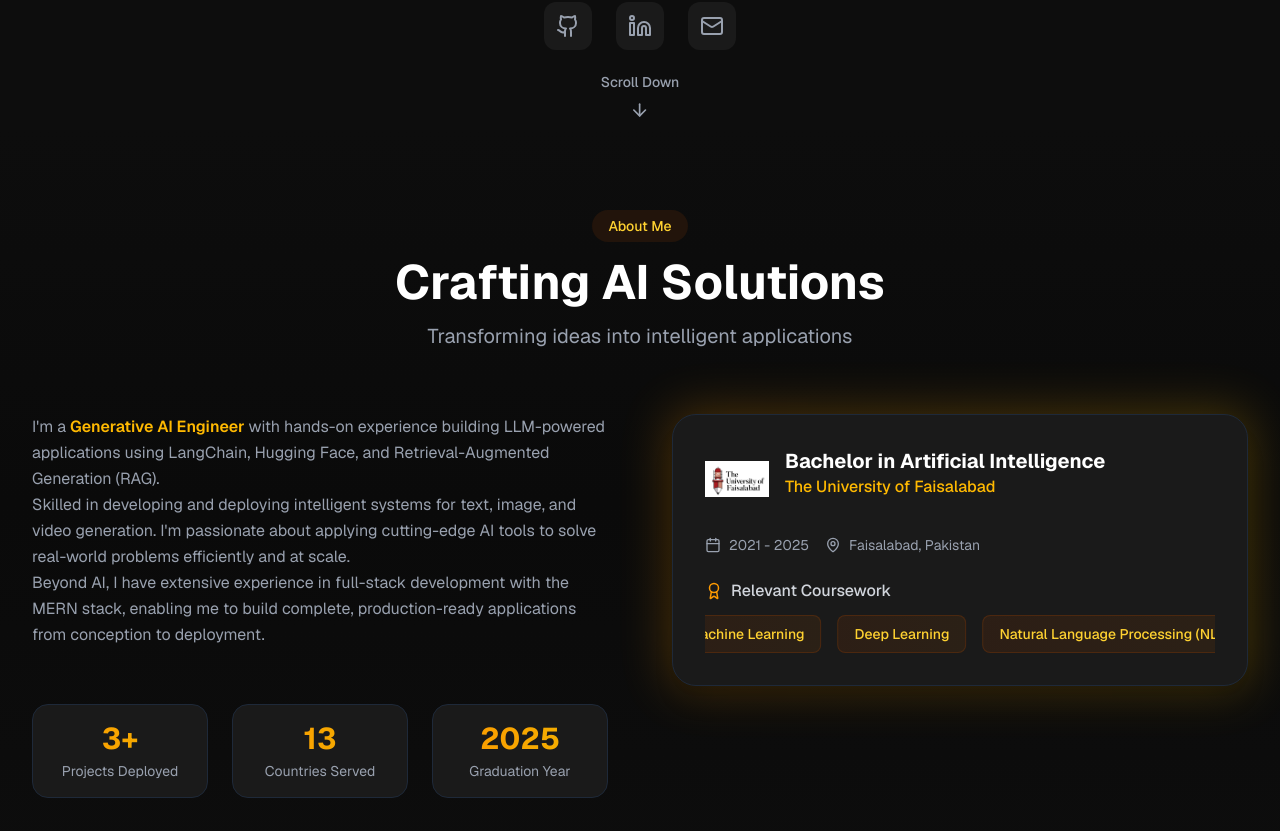
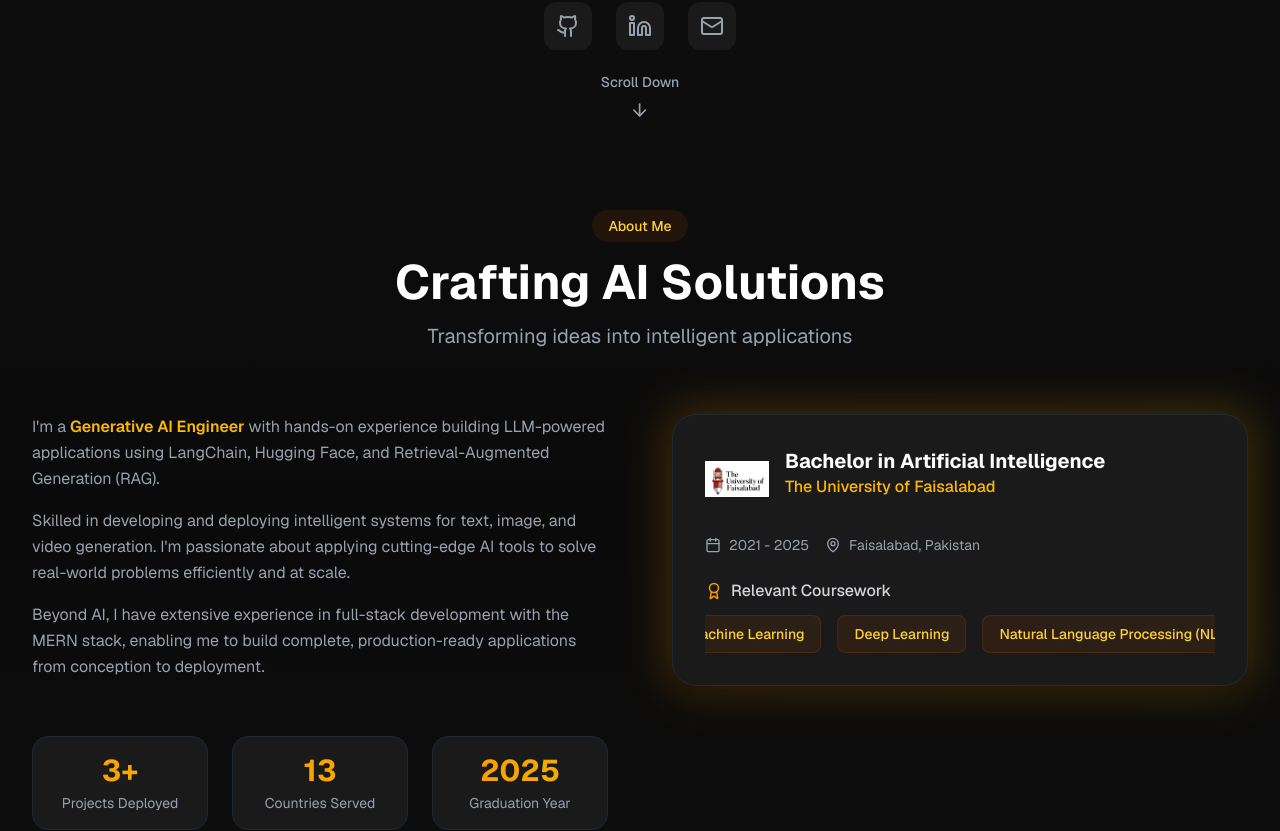
Before and after one commit to thehassans/thehassans, a Next.js app: page / in a window 1280 px wide. Shown: the part 940-1771 px from the top of the page. Built offline with nearby package versions, Linux system fonts and the light colour scheme.

Commit message:
Fix About section mobile - increase padding, fix overflow

```diff
--- a/src/components/About.tsx
+++ b/src/components/About.tsx
@@ -28,18 +28,18 @@ export default function About() {
   ]
 
   return (
-    <section id="about" className="relative py-16 sm:py-20 overflow-hidden">
+    <section id="about" className="relative py-16 sm:py-20 overflow-x-hidden">
       {/* Background */}
       <div className="absolute inset-0 bg-gradient-to-b from-white via-gray-50 to-white dark:from-[#0d0d0d] dark:via-[#0a0a0a] dark:to-[#0d0d0d]" />
 
-      <div ref={ref} className="relative max-w-7xl mx-auto px-4 sm:px-6 lg:px-8">
+      <div ref={ref} className="relative max-w-7xl mx-auto px-6 sm:px-8 lg:px-8">
         {/* Section Header */}
         <motion.div
           variants={fadeInUp}
           initial="hidden"
           animate={isInView ? "visible" : "hidden"}
           transition={{ duration: 0.6 }}
-          className="text-center mb-16"
+          className="text-center mb-10 sm:mb-16"
         >
           <span className="inline-block px-4 py-1.5 rounded-full bg-amber-100 dark:bg-amber-900/20 text-amber-700 dark:text-amber-300 text-sm font-medium mb-4">
             About Me
@@ -61,11 +61,11 @@ export default function About() {
             transition={{ duration: 0.6, delay: 0.2 }}
             className="space-y-6"
           >
-            <div className="prose prose-sm sm:prose-base lg:prose-lg dark:prose-invert max-w-none">
-              <p className="text-sm sm:text-base text-gray-600 dark:text-gray-400 leading-relaxed">
+            <div className="max-w-none">
+              <p className="text-sm sm:text-base text-gray-600 dark:text-gray-400 leading-relaxed mb-4">
                 I'm a <span className="text-amber-700 dark:text-amber-400 font-semibold">Generative AI Engineer</span> with hands-on experience building LLM-powered applications using LangChain, Hugging Face, and Retrieval-Augmented Generation (RAG).
               </p>
-              <p className="text-sm sm:text-base text-gray-600 dark:text-gray-400 leading-relaxed">
+              <p className="text-sm sm:text-base text-gray-600 dark:text-gray-400 leading-relaxed mb-4">
                 Skilled in developing and deploying intelligent systems for text, image, and video generation. I'm passionate about applying cutting-edge AI tools to solve real-world problems efficiently and at scale.
               </p>
               <p className="text-sm sm:text-base text-gray-600 dark:text-gray-400 leading-relaxed">
```
